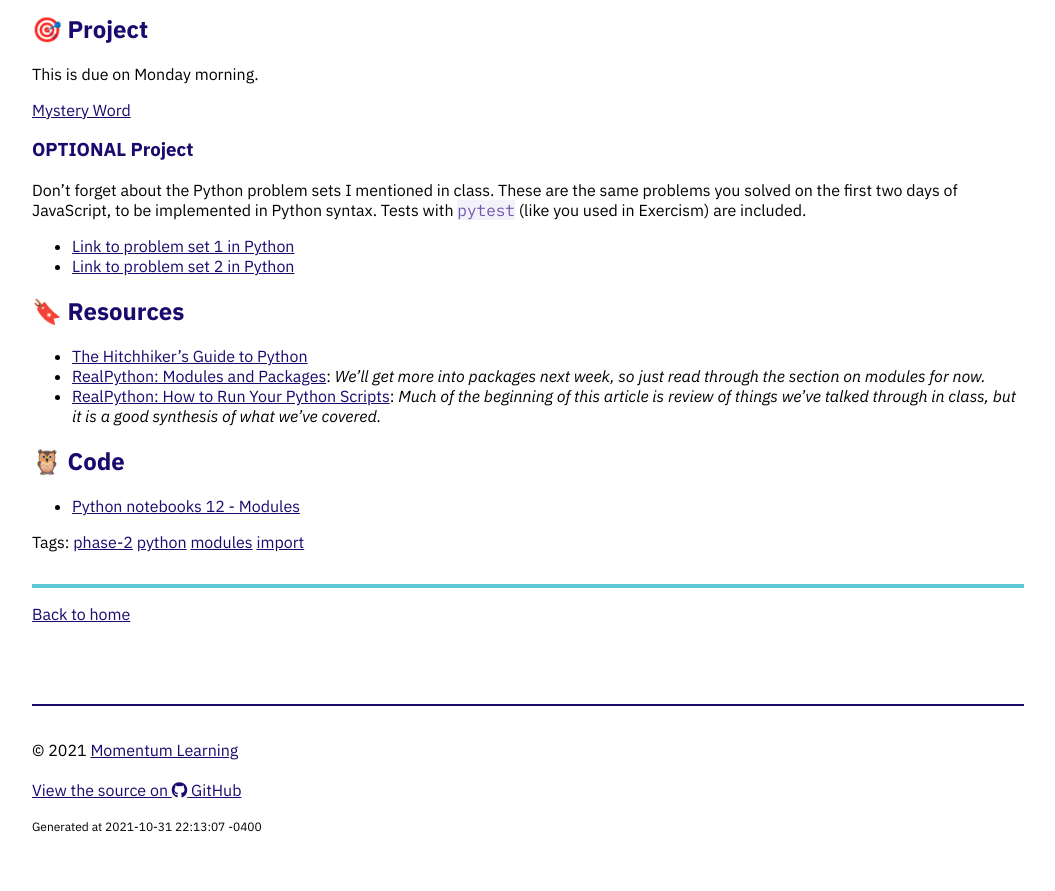
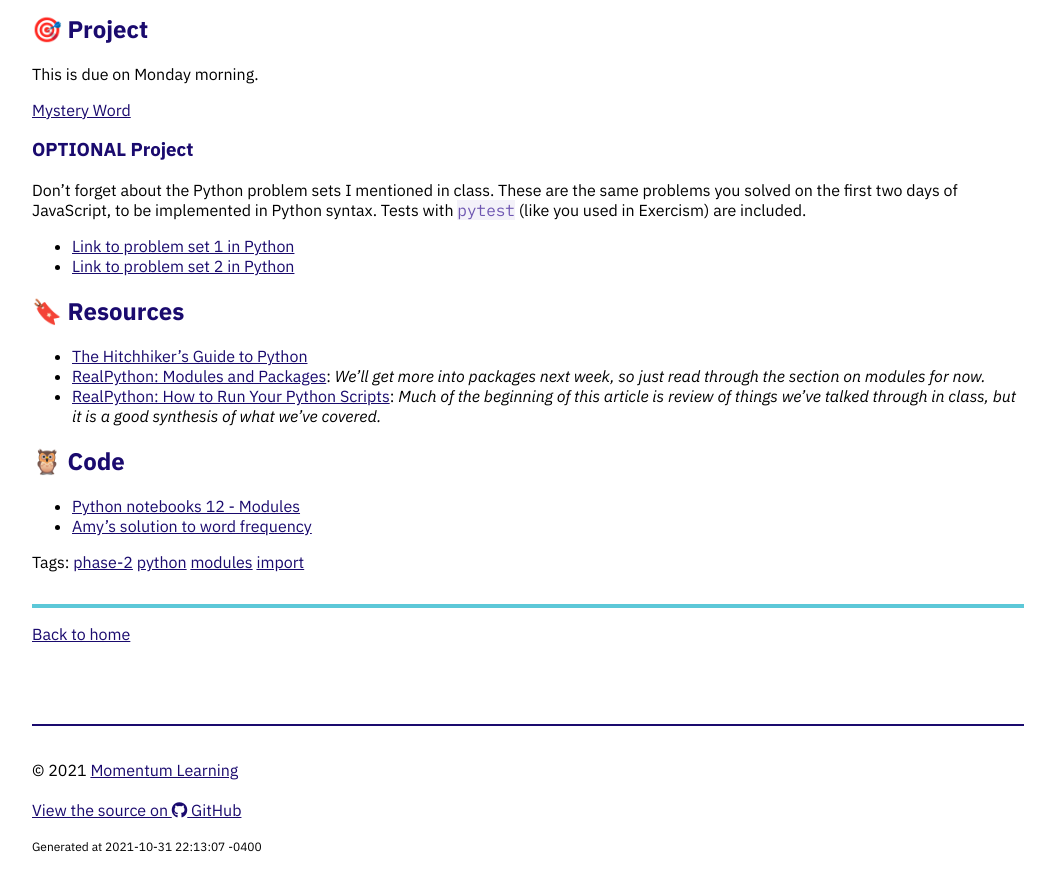
Before and after one commit to Momentum-Team-10/momentum-team-10.github.io, a Jekyll site: the page built from _posts/2021-10-28-py-modules.md, in a window 1280 px wide and 900 px high, scrolled down 1206 px. Shown: the top 891 px of the window, without its empty margins (112-1167 px from the left). Built offline with Jekyll 4.4.1, drawn with Linux system fonts in a browser that asks for light colours; nearby versions of some CDN libraries.

Commit message:
Add link to example code

```diff
--- a/_posts/2021-10-28-py-modules.md
+++ b/_posts/2021-10-28-py-modules.md
@@ -66,3 +66,4 @@ Don't forget about the Python problem sets I mentioned in class. These are the s
 ## 🦉 Code
 
 - [Python notebooks 12 - Modules](https://github.com/Momentum-Team-10/python-notebooks)
+- [Amy's solution to word frequency](https://github.com/Momentum-Team-10/python-word-frequency-amygori)
```
